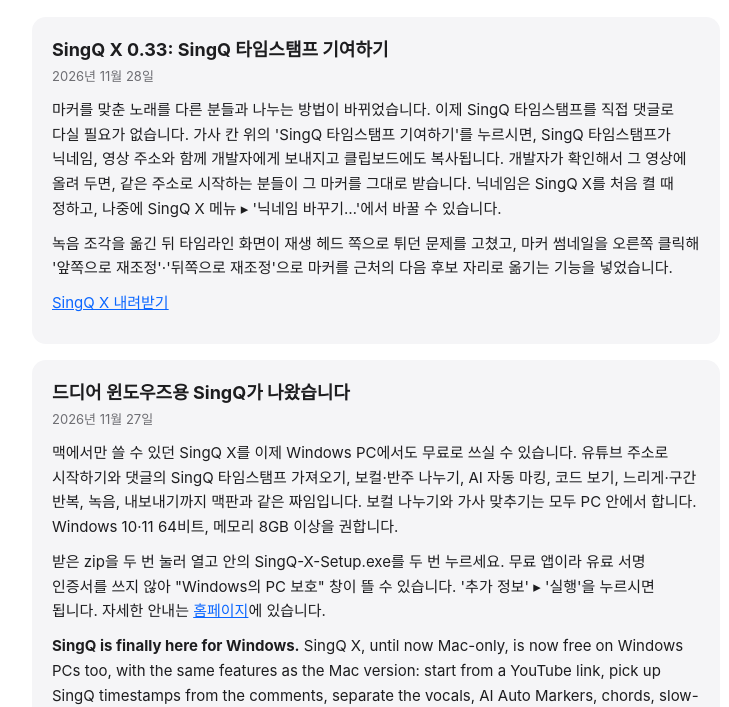
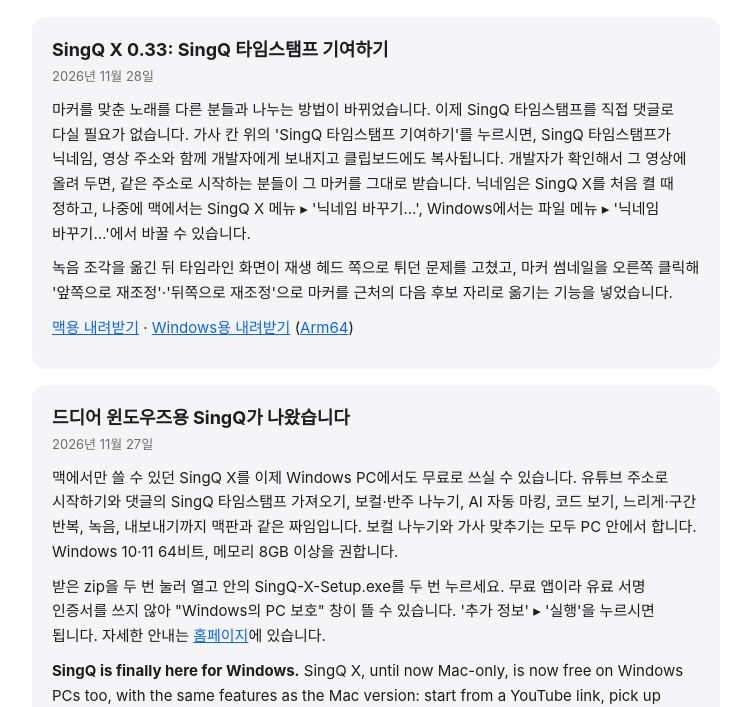
Before and after one commit to SingQ365/singq365.github.io, a plain HTML site: page news/index.html in a window 1280 px wide. Shown: the part 95-802 px from the top of the page, without its empty margins (264-993 px from the left). Drawn offline with Linux system fonts and the light colour scheme.

Commit message:
소식 0.33: Windows의 닉네임 메뉴 자리(파일 ▸ 닉네임 바꾸기…)와 Windows 내려받기 링크
Co-Authored-By: Claude Opus 5.5 <noreply@anthropic.com>

```diff
--- a/news/index.html
+++ b/news/index.html
@@ -32,9 +32,9 @@ a{color:var(--blue)}
 <article>
 <h2>SingQ X 0.33: SingQ 타임스탬프 기여하기</h2>
 <time datetime="2026-11-28">2026년 11월 28일</time>
-<p>마커를 맞춘 노래를 다른 분들과 나누는 방법이 바뀌었습니다. 이제 SingQ 타임스탬프를 직접 댓글로 다실 필요가 없습니다. 가사 칸 위의 'SingQ 타임스탬프 기여하기'를 누르시면, SingQ 타임스탬프가 닉네임, 영상 주소와 함께 개발자에게 보내지고 클립보드에도 복사됩니다. 개발자가 확인해서 그 영상에 올려 두면, 같은 주소로 시작하는 분들이 그 마커를 그대로 받습니다. 닉네임은 SingQ X를 처음 켤 때 정하고, 나중에 SingQ X 메뉴 ▸ '닉네임 바꾸기…'에서 바꿀 수 있습니다.</p>
+<p>마커를 맞춘 노래를 다른 분들과 나누는 방법이 바뀌었습니다. 이제 SingQ 타임스탬프를 직접 댓글로 다실 필요가 없습니다. 가사 칸 위의 'SingQ 타임스탬프 기여하기'를 누르시면, SingQ 타임스탬프가 닉네임, 영상 주소와 함께 개발자에게 보내지고 클립보드에도 복사됩니다. 개발자가 확인해서 그 영상에 올려 두면, 같은 주소로 시작하는 분들이 그 마커를 그대로 받습니다. 닉네임은 SingQ X를 처음 켤 때 정하고, 나중에 맥에서는 SingQ X 메뉴 ▸ '닉네임 바꾸기…', Windows에서는 파일 메뉴 ▸ '닉네임 바꾸기…'에서 바꿀 수 있습니다.</p>
 <p>녹음 조각을 옮긴 뒤 타임라인 화면이 재생 헤드 쪽으로 튀던 문제를 고쳤고, 마커 썸네일을 오른쪽 클릭해 '앞쪽으로 재조정'·'뒤쪽으로 재조정'으로 마커를 근처의 다음 후보 자리로 옮기는 기능을 넣었습니다.</p>
-<p><a href="https://github.com/SingQ365/singq365.github.io/releases/latest/download/SingQ-X.dmg">SingQ X 내려받기</a></p>
+<p><a href="https://github.com/SingQ365/singq365.github.io/releases/latest/download/SingQ-X.dmg">맥용 내려받기</a> · <a href="https://github.com/SingQ365/singq365.github.io/releases/latest/download/SingQ-X-Windows.zip">Windows용 내려받기</a> (<a href="https://github.com/SingQ365/singq365.github.io/releases/latest/download/SingQ-X-Windows-arm64.zip">Arm64</a>)</p>
 </article>
 
 <article>
```
